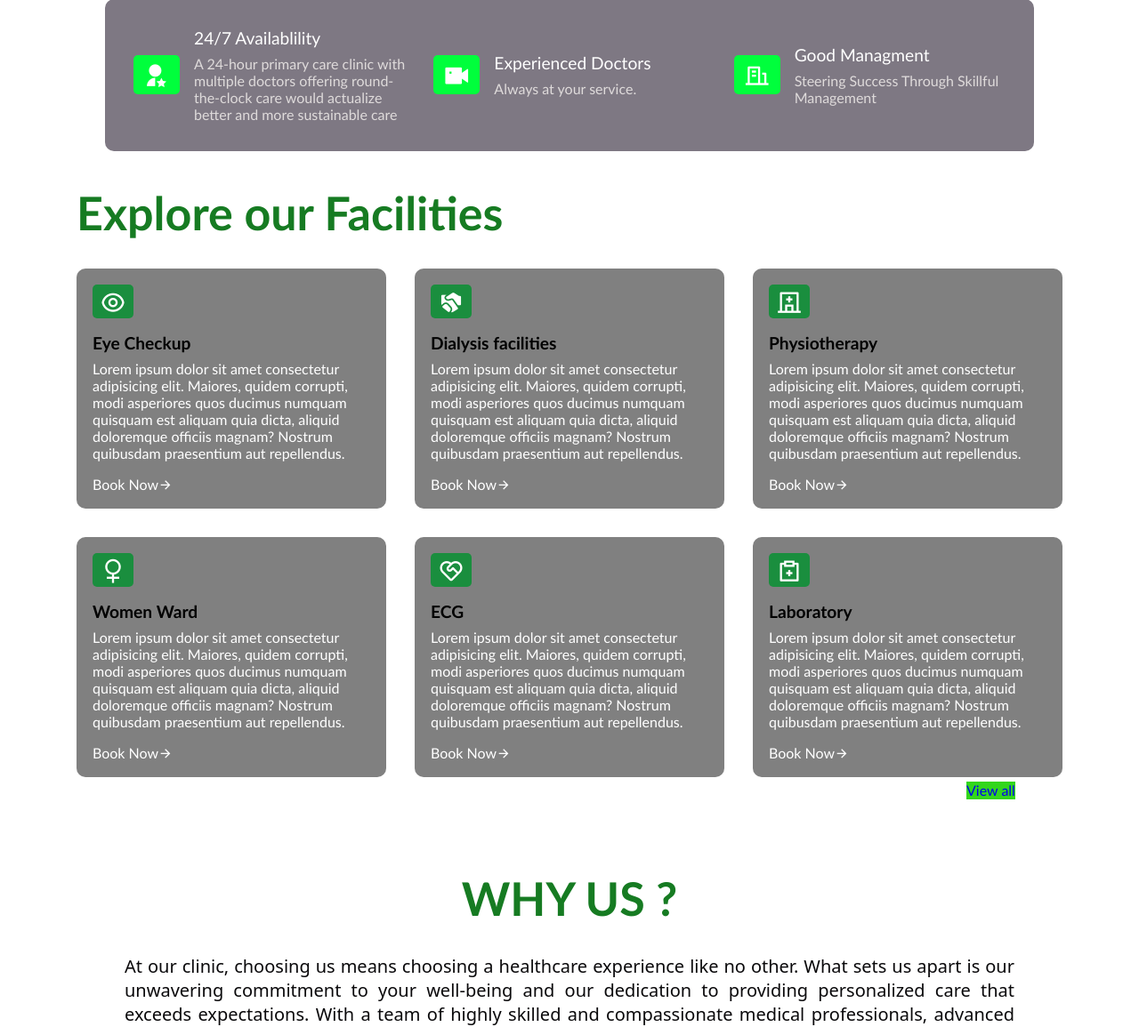
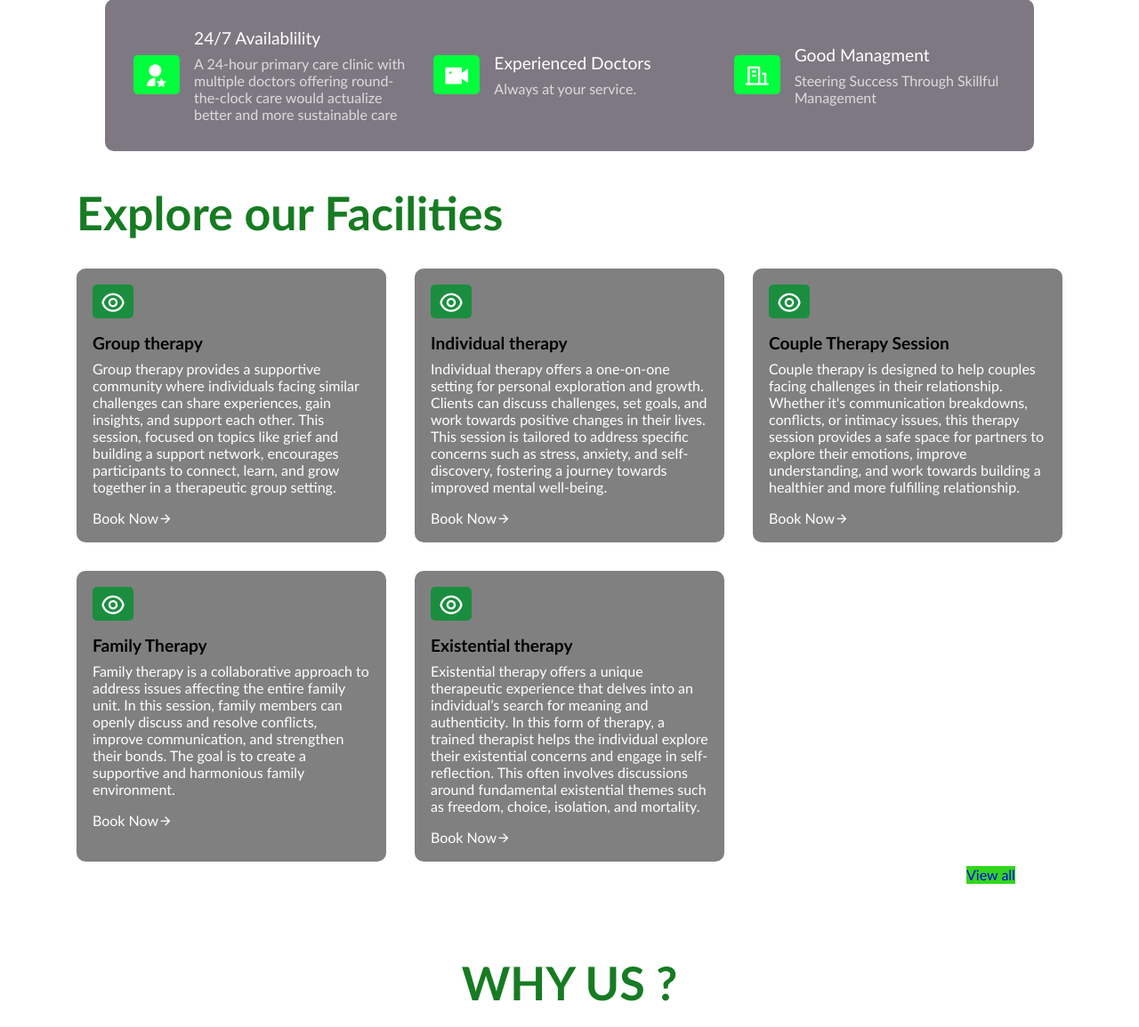
Before and after one commit to MohibShaikh/MindMending_Bending, a Django app: page / in a window 1280 px wide. Shown: the part 709-1864 px from the top of the page at 89% size. Run offline with Django 5.2, Linux system fonts and the light colour scheme; data comes from the database, SQL or seed files in the repository.

Commit message:
minor index page changes

```diff
--- a/MindMendConsultant/Templates/index.html
+++ b/MindMendConsultant/Templates/index.html
@@ -132,62 +132,17 @@
 
     </div>
     <div class="facilities_grid">
+      {% for session in sessions %}
       <div class="facilities_card">
         <span><i class="ri-eye-line"></i></span>
-        <h4>Eye Checkup</h4>
-        <p>Lorem ipsum dolor sit amet consectetur adipisicing elit. Maiores, quidem corrupti, modi asperiores
-          quos ducimus numquam quisquam est aliquam quia dicta, aliquid doloremque officiis magnam? Nostrum
-          quibusdam praesentium aut repellendus.</p>
-        <a href="sessions.html">Book Now<i class="ri-arrow-right-line"></i></a>
+        <h4>{{ session.facility }}</h4>
+        <p>{{ session.description }}</p>
+        <a href="{% url 'sessions' session_id=session.session_id %}">Book Now<i class="ri-arrow-right-line"></i></a>
       </div>
-
-      <div class="facilities_card">
-        <span><i class="ri-shake-hands-fill"></i></span>
-        <h4>Dialysis facilities</h4>
-        <p>Lorem ipsum dolor sit amet consectetur adipisicing elit. Maiores, quidem corrupti, modi asperiores
-          quos ducimus numquam quisquam est aliquam quia dicta, aliquid doloremque officiis magnam? Nostrum
-          quibusdam praesentium aut repellendus.</p>
-        <a href="#">Book Now<i class="ri-arrow-right-line"></i></a>
-      </div>
-
-      <div class="facilities_card">
-        <span><i class="ri-hospital-line"></i></span>
-        <h4>Physiotherapy</h4>
-        <p>Lorem ipsum dolor sit amet consectetur adipisicing elit. Maiores, quidem corrupti, modi asperiores
-          quos ducimus numquam quisquam est aliquam quia dicta, aliquid doloremque officiis magnam? Nostrum
-          quibusdam praesentium aut repellendus.</p>
-        <a href="#">Book Now<i class="ri-arrow-right-line"></i></a>
-      </div>
-
-      <div class="facilities_card">
-        <span><i class="ri-women-line"></i></span>
-        <h4>Women Ward</h4>
-        <p>Lorem ipsum dolor sit amet consectetur adipisicing elit. Maiores, quidem corrupti, modi asperiores
-          quos ducimus numquam quisquam est aliquam quia dicta, aliquid doloremque officiis magnam? Nostrum
-          quibusdam praesentium aut repellendus.</p>
-        <a href="#">Book Now<i class="ri-arrow-right-line"></i></a>
-      </div>
-
-      <div class="facilities_card">
-        <span><i class="ri-service-line"></i></span>
-        <h4>ECG</h4>
-        <p>Lorem ipsum dolor sit amet consectetur adipisicing elit. Maiores, quidem corrupti, modi asperiores
-          quos ducimus numquam quisquam est aliquam quia dicta, aliquid doloremque officiis magnam? Nostrum
-          quibusdam praesentium aut repellendus.</p>
-        <a href="#">Book Now<i class="ri-arrow-right-line"></i></a>
-      </div>
-
-      <div class="facilities_card">
-        <span><i class="ri-dossier-line"></i></span>
-        <h4>Laboratory</h4>
-        <p>Lorem ipsum dolor sit amet consectetur adipisicing elit. Maiores, quidem corrupti, modi asperiores
-          quos ducimus numquam quisquam est aliquam quia dicta, aliquid doloremque officiis magnam? Nostrum
-          quibusdam praesentium aut repellendus.</p>
-        <a href="#">Book Now<i class="ri-arrow-right-line"></i></a>
-      </div>
+      {% endfor %}
     </div>
 
-    <div class="seemore"><a href="service.html">View all</a></div>
+    <div class="seemore"><a href="{% url 'service' %}">View all</a></div>
   </section>
 
 
@@ -307,22 +262,29 @@
 
   <footer class="sec-p1">
     <div class="c1">
-      <img style="width: 16%;" src="./images/clinic.png" alt="logo">
+      <img style="width: 16%;" src="{% static 'images/clinic.png' %}" alt="logo">
       <h3>Contact</h3>
       <p><Strong>Telephone:</strong>0900-78601</p>
       <p><strong>Address</strong> Street California , USA</p>
       <h2>Social Sites</h2>
-      <div class="social">
-        <i class="fab fa-facebook"></i>
-        <i class="fab fa-instagram"></i>
-        <i class="fab fa-twitter"></i>
-        <i class="fab fa-youtube"></i>
-      </div>
+                <div class="social-media">
+                    <a href="" class="social-icon">
+                        <i class="fab fa-facebook"></i>
+                    </a>
+                    <a href="" class="social-icon">
+                        <i class="fab fa-twitter"></i>
+                    </a>
+                    <a href="" class="social-icon">
+                        <i class="fab fa-google"></i>
+                    </a>
+                    <a href="" class="social-icon">
+                        <i class="fab fa-linkedin-in"></i>
+                    </a>
+                </div>
     </div>
 
     <div class="c1">
       <h3>About</h3>
-      <a href="#">About Us</a>
       <a href="#">Contact Us</a>
       <a href="#">Privacy Policy</a>
       <a href="#">Rules & Regulations</a>
--- a/MindMendConsultant/module1/views.py
+++ b/MindMendConsultant/module1/views.py
@@ -9,7 +9,8 @@ from module1.models import Patient, Therapist, Sessions
 
 # Create your views here.
 def index(request):
-    return render(request, 'index.html')
+    sessions = Sessions.objects.all()  # Fetch all sessions from the database
+    return render(request, 'index.html', {'sessions': sessions})
 
 
 
--- a/MindMendConsultant/static/style.css
+++ b/MindMendConsultant/static/style.css
@@ -2,7 +2,25 @@
   margin: 0;
   padding: 0;
 }
-
+.social-text{
+    margin: 10px 0;
+    font-size: 16px;
+}
+.social-media{
+    display: flex;
+    justify-content: center;
+}
+.social-icon{
+    width: 45px;
+    height: 45px;
+    display: flex;
+    align-items: center;
+    justify-content: center;
+    color: #444;
+    border: 1px solid #444;
+    border-radius: 50px;
+    margin: 0 5px;
+}
 body {
   font-family: 'Gill Sans', 'Gill Sans MT', Calibri, 'Trebuchet MS', sans-serif;
   background-color: rgb(255, 255, 255);
```
